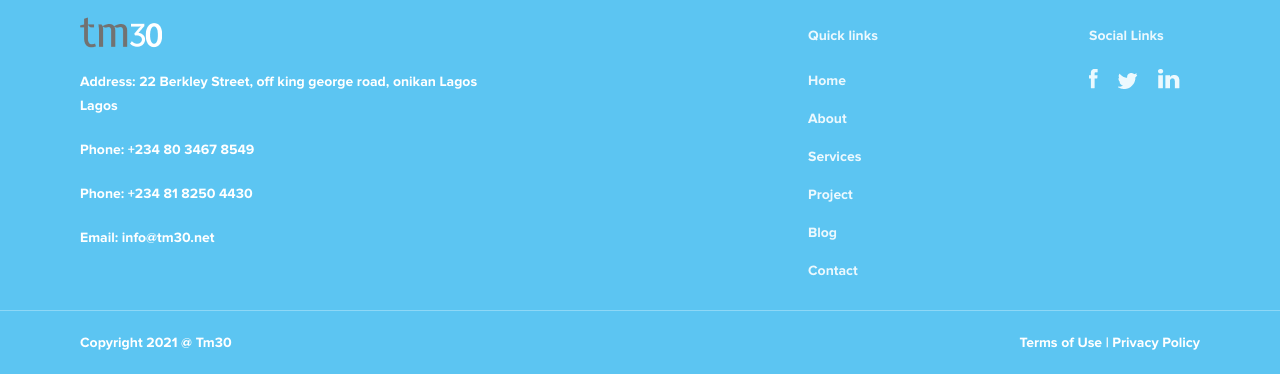
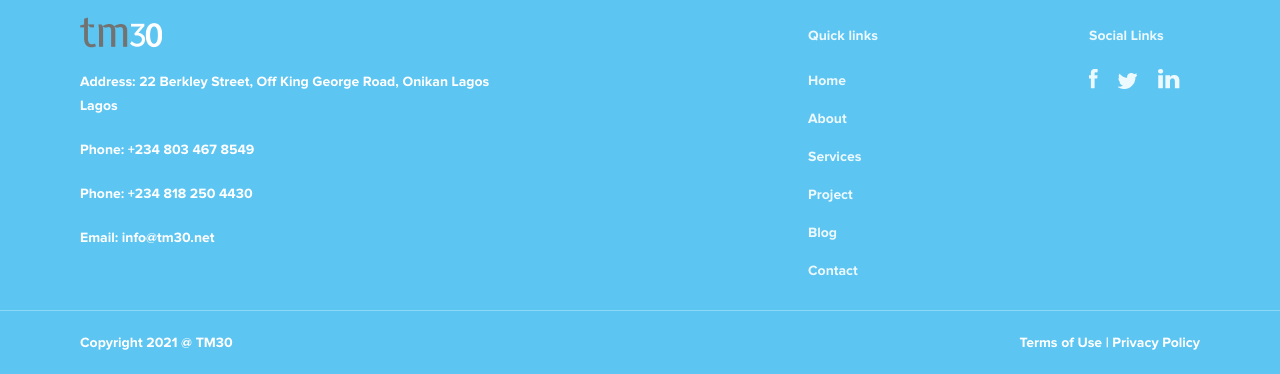
Before and after one commit to OloriAsabi/tm30-website, a React (Create React App) app: page /home in a window 1280 px wide. Shown: the part 4806-5180 px from the top of the page. Built offline with nearby package versions, Linux system fonts and the light colour scheme.

Commit message:
changes to footer

```diff
--- a/src/components/Footer.tsx
+++ b/src/components/Footer.tsx
@@ -15,11 +15,11 @@ const Footer = () => {
       <div className="foo">
         <div className="first">
           <img src={Logo} alt="" />
-          <p>
+          <p className="address">
             Address: 22 Berkley Street, off king george road, onikan Lagos  <br /> Lagos
           </p>
-          <p>Phone: +234 80 3467 8549</p>
-          <p>Phone: +234 81 8250 4430</p>
+          <p>Phone: +234 803 467 8549</p>
+          <p>Phone: +234 818 250 4430</p>
           <p>Email: info@tm30.net</p>
         </div>
         <div className="second">
@@ -61,7 +61,7 @@ const Footer = () => {
       </div>
       <div className="line"></div>
       <div className="last-text">
-        <p>Copyright {currentYear} @ Tm30</p>
+        <p>Copyright {currentYear} @ TM30</p>
         <div className="other-link">
           <p>Terms of Use | Privacy Policy</p>
         </div>
@@ -79,6 +79,9 @@ Footer.Wrapper = styled.footer`
   z-index: 2;
   color: white;
   height: 400px;
+  .address{
+    text-transform: capitalize;
+  }
   .foo {
     padding: 0 8rem;
     margin: 0 0 2rem 0;
--- a/src/pages/Contact.tsx
+++ b/src/pages/Contact.tsx
@@ -6,6 +6,10 @@ import mail from 'assets/images/Group 58.png';
 import location from 'assets/images/Group 60.png';
 
 const Contact = () => {
+
+  const handleSubmit = (e:any) => {
+    e.preventDefault()
+  }
   return (
     <Contact.Wrapper>
         <div className="hero">
@@ -14,7 +18,7 @@ const Contact = () => {
           Are you ready to start your next project, contact us below.
           </p>
         </div>
-        <form>
+        <form onSubmit={handleSubmit}>
           <div className="inputs">
             <label>
               <p className="label"> Name</p>
```
